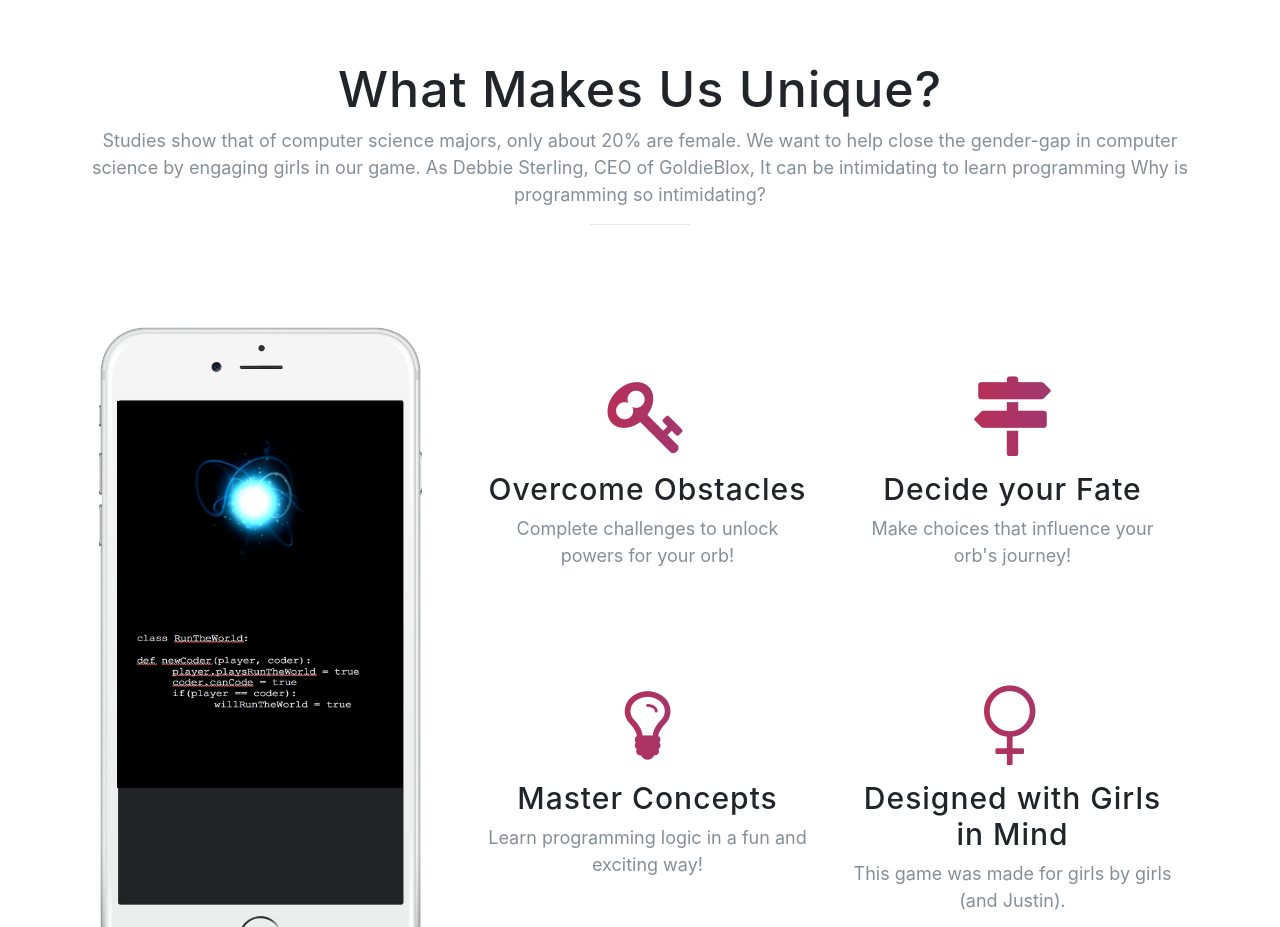
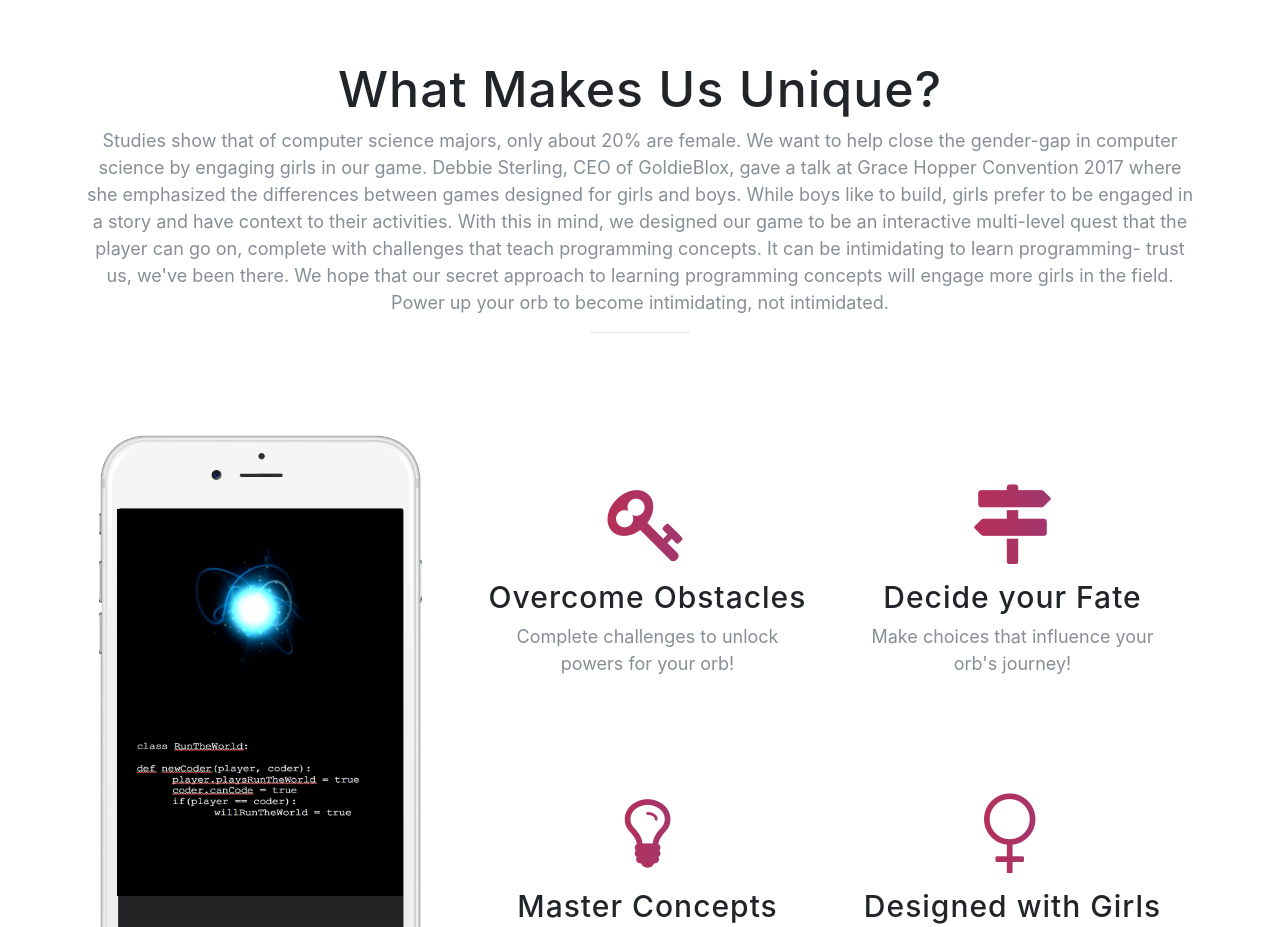
Before and after one commit to SummerSmith/girls-space, a website with bundled scripts: page startbootstrap-new-age-gh-pages/index.html in a window 1280 px wide. Shown: the part 1420-2347 px from the top of the page. Built offline with nearby package versions, Linux system fonts and the light colour scheme; a web font is replaced by a local one.

Commit message:
about description

```diff
--- a/startbootstrap-new-age-gh-pages/index.html
+++ b/startbootstrap-new-age-gh-pages/index.html
@@ -110,7 +110,7 @@
       <div class="container">
         <div class="section-heading text-center">
           <h2>What Makes Us Unique?</h2>
-          <p class="text-muted">Studies show that of computer science majors, only about 20% are female.  We want to help close the gender-gap in computer science by engaging girls in our game.  As Debbie Sterling, CEO of GoldieBlox,  It can be intimidating to learn programming Why is programming so intimidating?</p>
+          <p class="text-muted">Studies show that of computer science majors, only about 20% are female.  We want to help close the gender-gap in computer science by engaging girls in our game.  Debbie Sterling, CEO of GoldieBlox, gave a talk at Grace Hopper Convention 2017 where she emphasized the differences between games designed for girls and boys.  While boys like to build, girls prefer to be engaged in a story and have context to their activities.  With this in mind, we designed our game to be an interactive multi-level quest that the player can go on, complete with challenges that teach programming concepts.  It can be intimidating to learn programming- trust us, we've been there.  We hope that our secret approach to learning programming concepts will engage more girls in the field.  Power up your orb to become intimidating, not intimidated. </p>
           <hr>
         </div>
         <div class="row">
```
